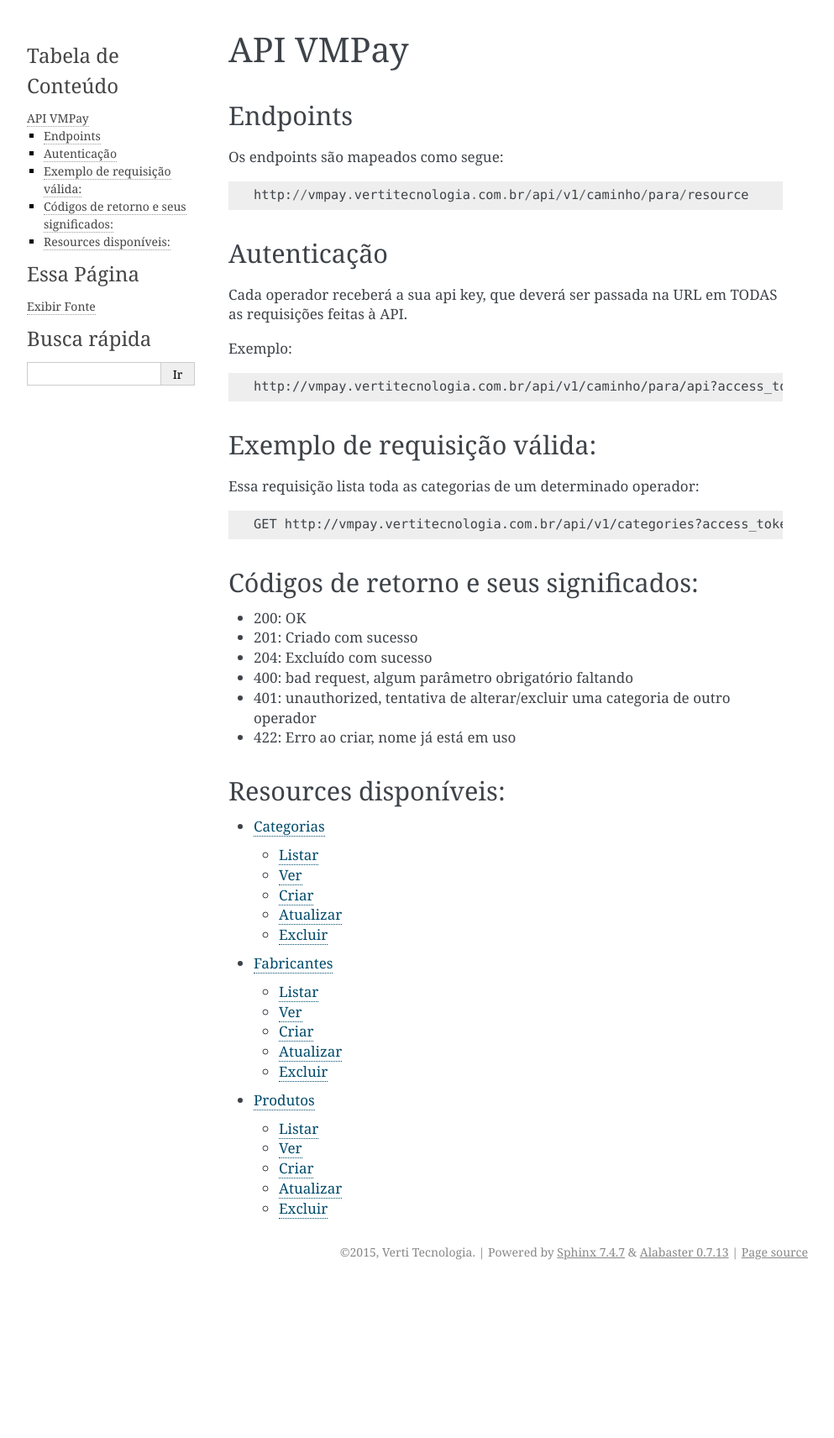
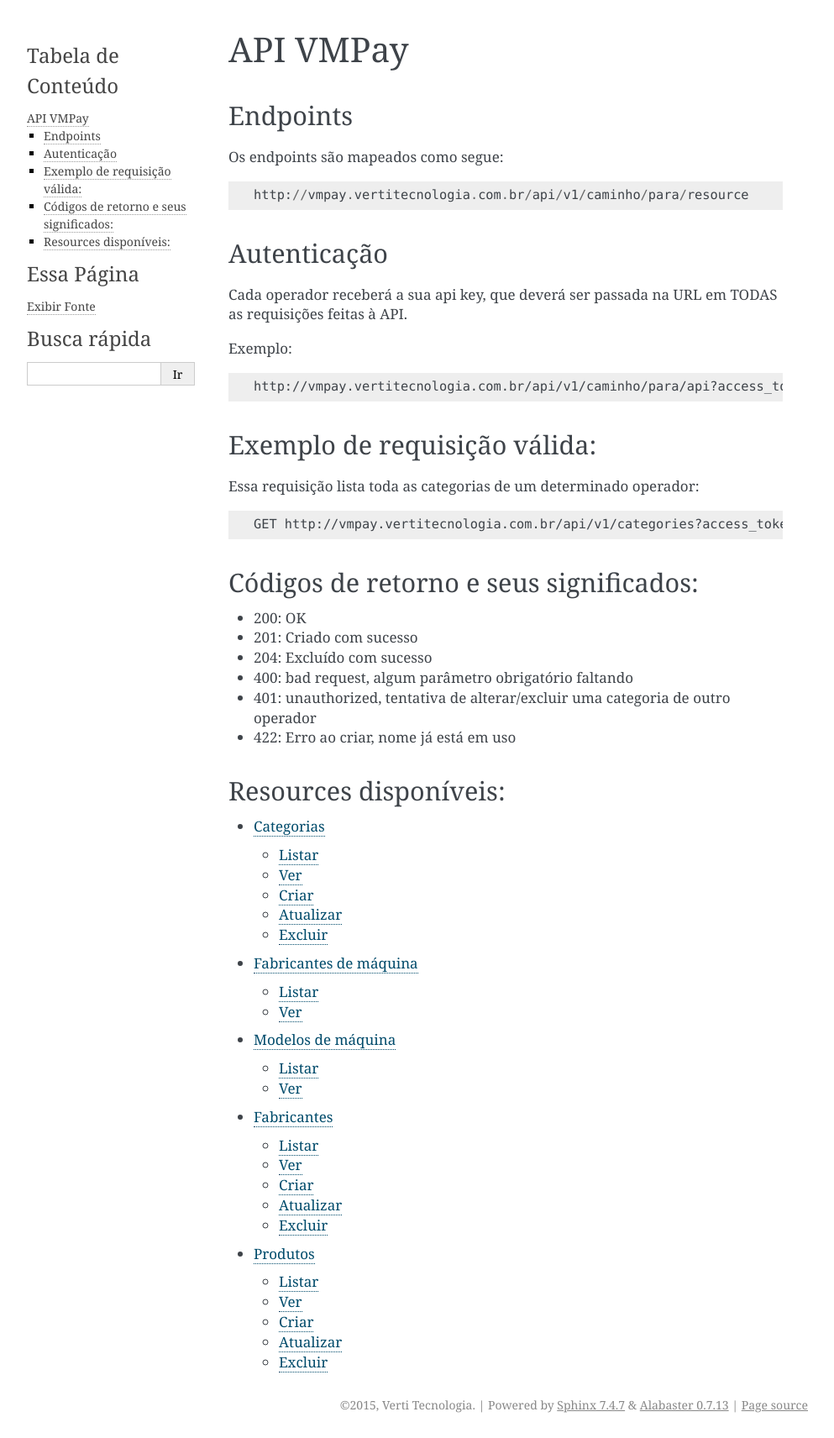
Before and after one commit to rfbezerra/vmpay_api_doc, a Sphinx documentation site: the page built from docs/source/index.rst, in a window 1280 px wide. Shown: the whole page at 84% size, without its empty margins (148-1141 px from the left). Built offline with Sphinx 7.4.7, drawn with Linux system fonts in a browser that asks for light colours; before the commit the page ends 1530 px from its top, so only the background shows below that.

Commit message:
Adiciona docs para fabricantes/modelos de maquina

```diff
--- a/docs/source/index.rst
+++ b/docs/source/index.rst
@@ -43,5 +43,7 @@
    :maxdepth: 2
 
    category
+   machine_manufacturer
+   machine_model
    manufacturer
    product
--- /dev/null
+++ b/docs/source/machine_manufacturer.rst
@@ -0,0 +1,18 @@
+######################
+Fabricantes de máquina
+######################
+
+Listar
+======
+
+::
+
+    GET /api/v1/machine_manufacturers
+
+
+Ver
+===
+
+::
+
+    GET /api/v1/machine_manufacturers/[id]
--- /dev/null
+++ b/docs/source/machine_model.rst
@@ -0,0 +1,18 @@
+##################
+Modelos de máquina
+##################
+
+Listar
+======
+
+::
+
+    GET /api/v1/machine_models
+
+
+Ver
+===
+
+::
+
+    GET /api/v1/machine_models/[id]
```
